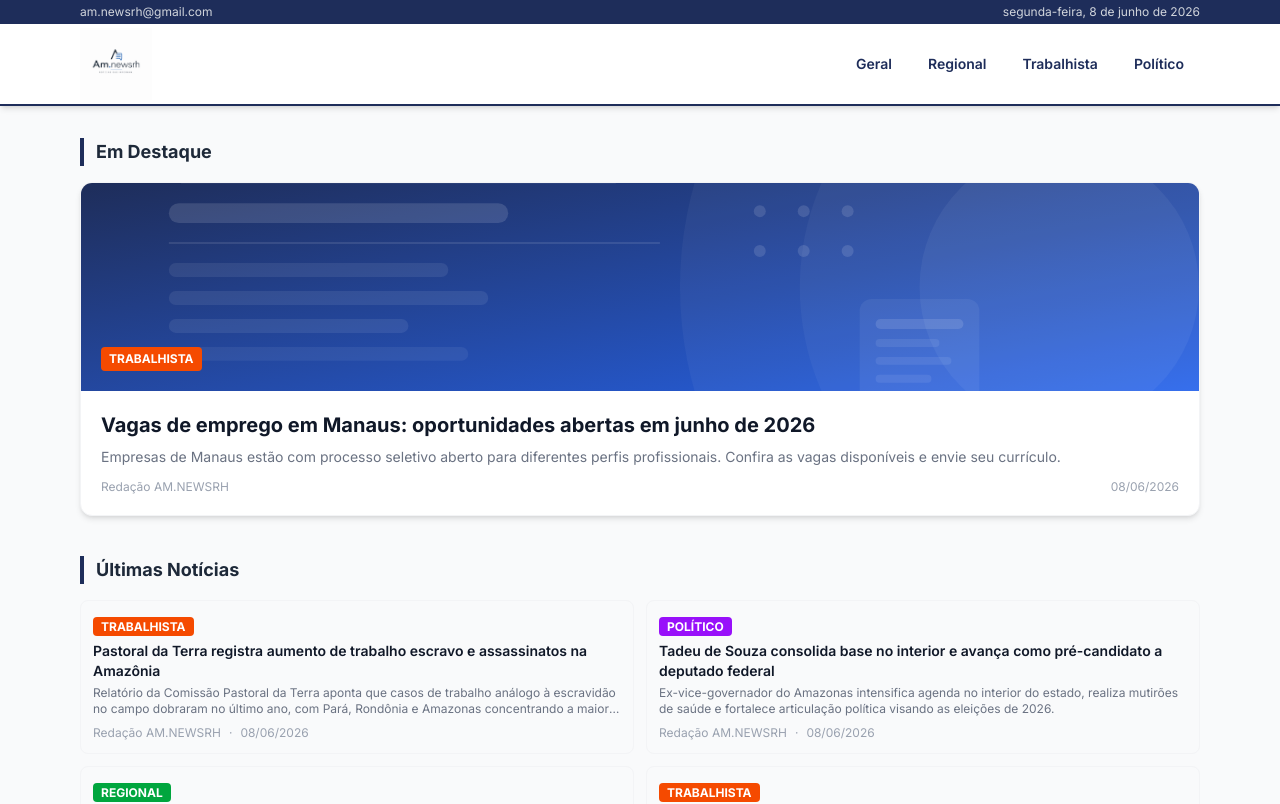
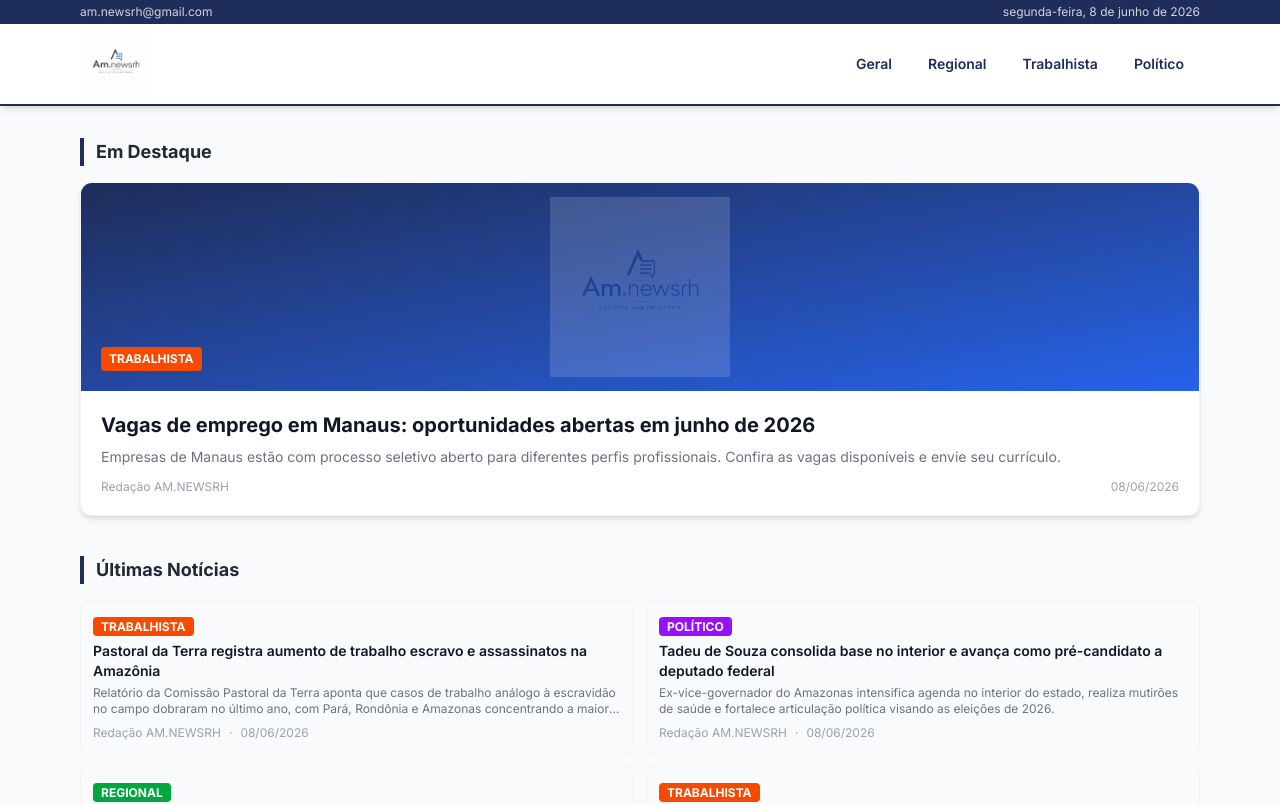
Before and after one commit to multilaborconsultoria-cyber/multinews, a Next.js app: page / in a window 1280 px wide. Shown: the top 804 px of the page. Built offline with nearby package versions, Linux system fonts and the light colour scheme.

Commit message:
feat: usar logo no card destaque

```diff
--- a/components/NewsCard.tsx
+++ b/components/NewsCard.tsx
@@ -1,4 +1,5 @@
 import Link from 'next/link'
+import Image from 'next/image'
 import { Post } from '@/lib/posts'
 
 const corCategoria: Record<string, string> = {
@@ -16,33 +17,15 @@ export default function NewsCard({ post, destaque = false }: { post: Post; desta
       <Link href={`/post/${post.slug}`} className="block group">
         <article className="bg-white rounded-xl overflow-hidden shadow-md hover:shadow-xl transition-shadow border border-gray-100">
           <div className="relative bg-gradient-to-br from-[#1e2d5a] to-[#2563eb] h-52 flex items-end p-5 overflow-hidden">
-            <svg viewBox="0 0 560 208" xmlns="http://www.w3.org/2000/svg" preserveAspectRatio="xMidYMid slice" className="absolute inset-0 w-full h-full">
-              {/* círculos decorativos */}
-              <circle cx="490" cy="104" r="190" fill="rgba(255,255,255,0.04)" />
-              <circle cx="490" cy="104" r="130" fill="rgba(255,255,255,0.04)" />
-              <circle cx="490" cy="104" r="70" fill="rgba(255,255,255,0.05)" />
-              {/* bloco de manchete */}
-              <rect x="44" y="38" width="230" height="14" rx="7" fill="rgba(255,255,255,0.22)" />
-              <rect x="44" y="62" width="170" height="10" rx="5" fill="rgba(255,255,255,0.13)" />
-              {/* linha separadora */}
-              <line x1="44" y1="82" x2="290" y2="82" stroke="rgba(255,255,255,0.1)" strokeWidth="1" />
-              {/* linhas de texto */}
-              <rect x="44" y="92" width="140" height="7" rx="3.5" fill="rgba(255,255,255,0.08)" />
-              <rect x="44" y="106" width="160" height="7" rx="3.5" fill="rgba(255,255,255,0.08)" />
-              <rect x="44" y="120" width="120" height="7" rx="3.5" fill="rgba(255,255,255,0.08)" />
-              <rect x="44" y="134" width="150" height="7" rx="3.5" fill="rgba(255,255,255,0.06)" />
-              {/* grade de pontos */}
-              {[340,362,384].map(x => [46,66,86].map(y => (
-                <circle key={`${x}-${y}`} cx={x} cy={y} r="3" fill="rgba(255,255,255,0.12)" />
-              )))}
-              {/* ícone de jornal estilizado */}
-              <rect x="390" y="110" width="60" height="70" rx="6" fill="rgba(255,255,255,0.06)" />
-              <rect x="398" y="120" width="44" height="5" rx="2.5" fill="rgba(255,255,255,0.12)" />
-              <rect x="398" y="130" width="32" height="4" rx="2" fill="rgba(255,255,255,0.08)" />
-              <rect x="398" y="139" width="38" height="4" rx="2" fill="rgba(255,255,255,0.08)" />
-              <rect x="398" y="148" width="28" height="4" rx="2" fill="rgba(255,255,255,0.08)" />
-              <rect x="398" y="157" width="34" height="4" rx="2" fill="rgba(255,255,255,0.06)" />
-            </svg>
+            <div className="absolute inset-0 flex items-center justify-center">
+              <Image
+                src="/logo.png"
+                alt=""
+                width={180}
+                height={180}
+                className="opacity-15 mix-blend-luminosity"
+              />
+            </div>
             <span className={`relative z-10 ${cor} text-white text-xs font-bold px-2 py-1 rounded uppercase`}>
               {post.categoria}
             </span>
```
